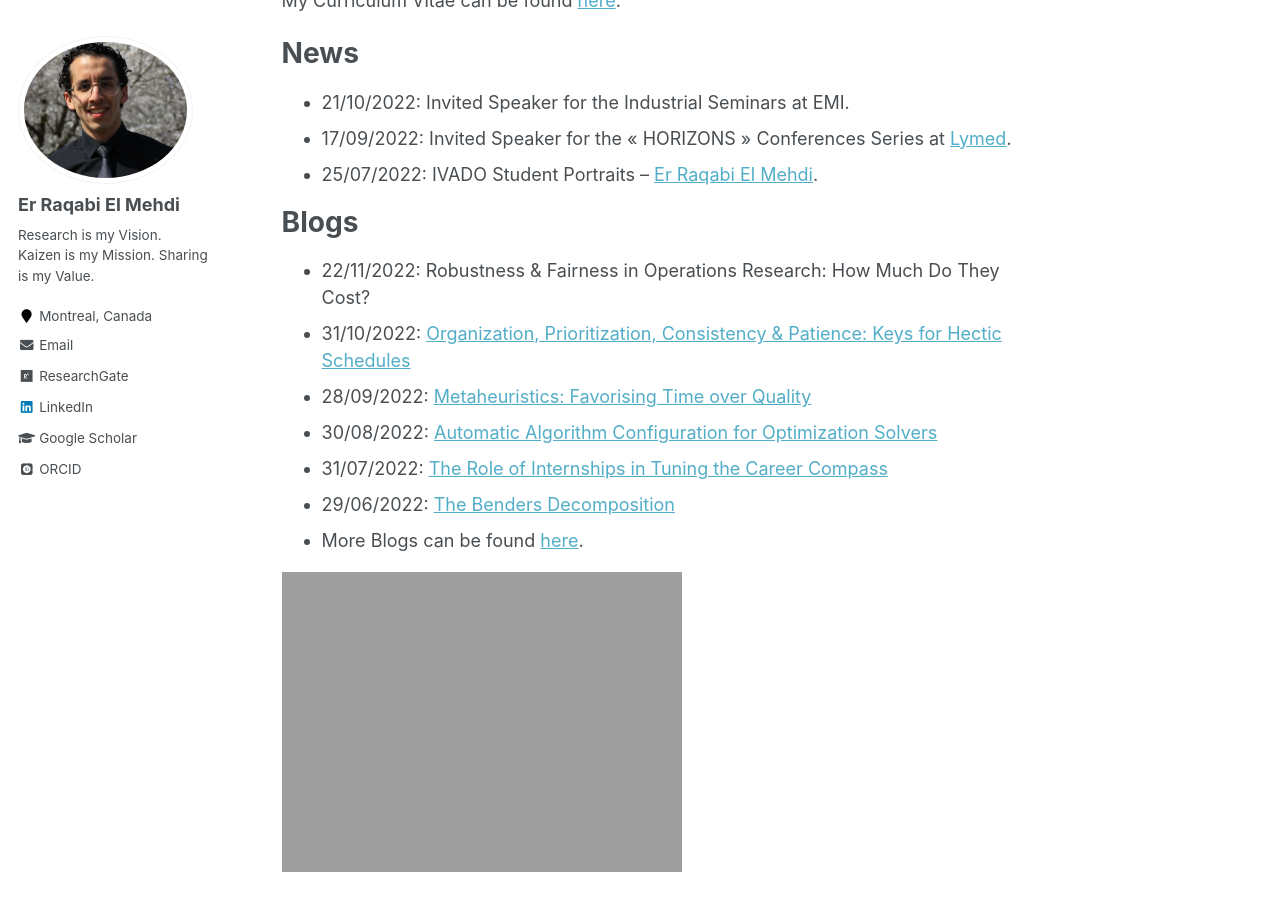
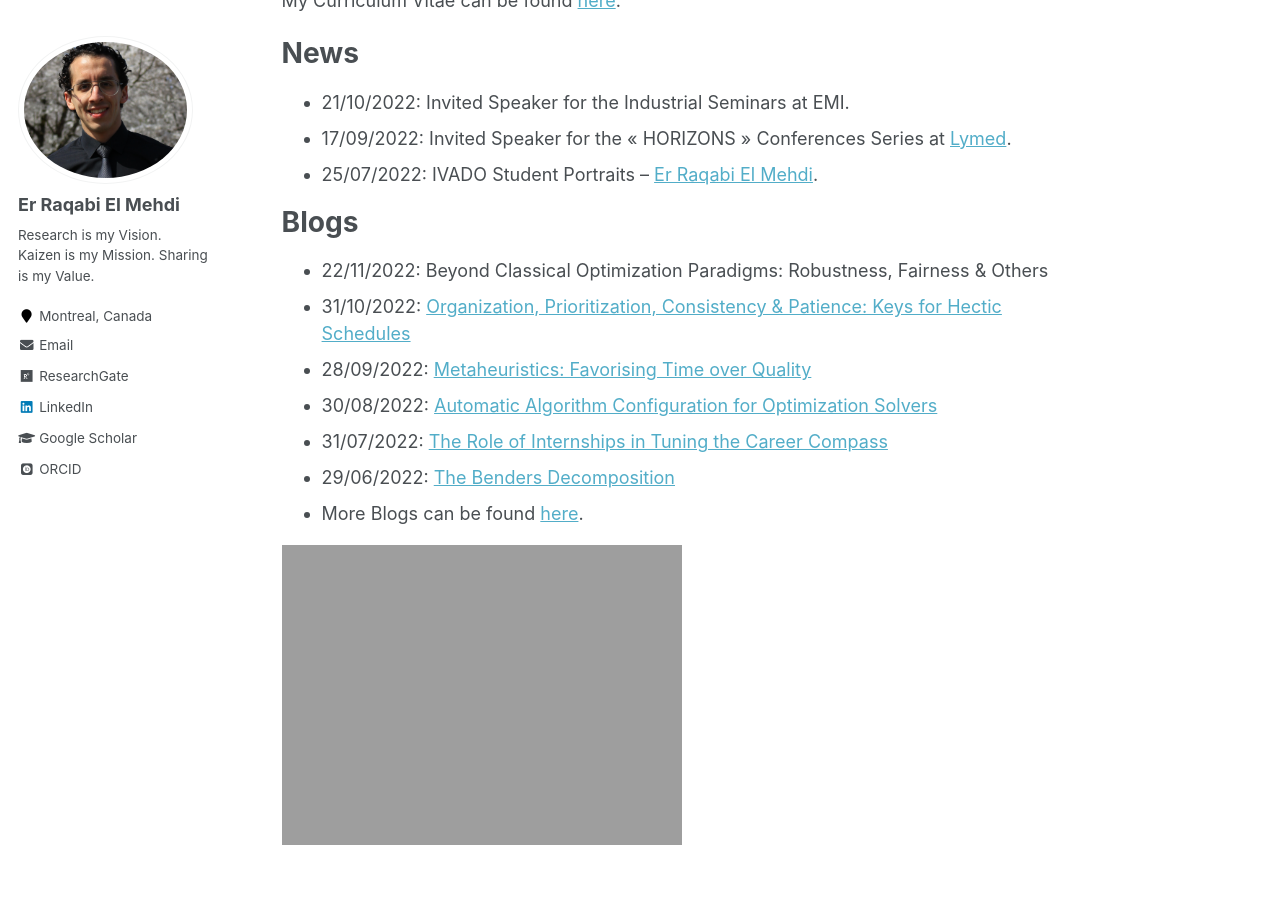
Before and after one commit to RqbMedi/rqbmedi.github.io, a Jekyll site: the page built from _pages/about.md, in a window 1280 px wide and 900 px high, scrolled down 765 px. Built offline with Jekyll 4.4.1, drawn with Linux system fonts in a browser that asks for light colours; some web fonts are replaced.

Commit message:
Update about.md

```diff
--- a/_pages/about.md
+++ b/_pages/about.md
@@ -32,7 +32,7 @@ News
 
 Blogs
 ======
-- 22/11/2022: Robustness & Fairness in Operations Research: How Much Do They Cost?
+- 22/11/2022: Beyond Classical Optimization Paradigms: Robustness, Fairness & Others
 - 31/10/2022: [Organization, Prioritization, Consistency & Patience: Keys for Hectic Schedules](https://www.linkedin.com/pulse/organization-prioritization-consistency-patience-keys-er-raqabi/?trackingId=SwNT9X4wQ6%2BXu%2FHBCCnE8A%3D%3D)
 - 28/09/2022: [Metaheuristics: Favorising Time over Quality](https://erraqabielmehdi.medium.com/metaheuristics-favorising-time-over-quality-1c0c7a68fa37)
 - 30/08/2022: [Automatic Algorithm Configuration for Optimization Solvers](https://erraqabielmehdi.medium.com/automatic-algorithm-configuration-for-optimization-solvers-66ac3861a233)
```
